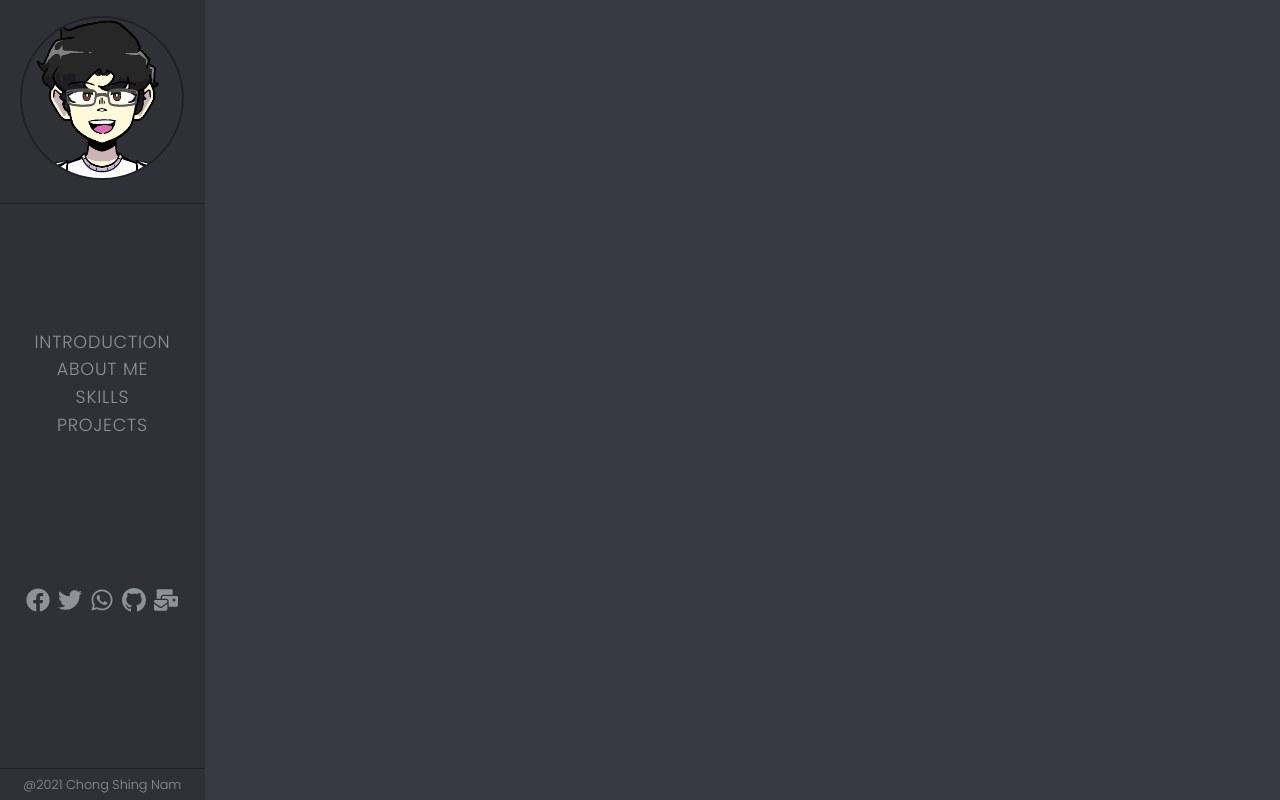
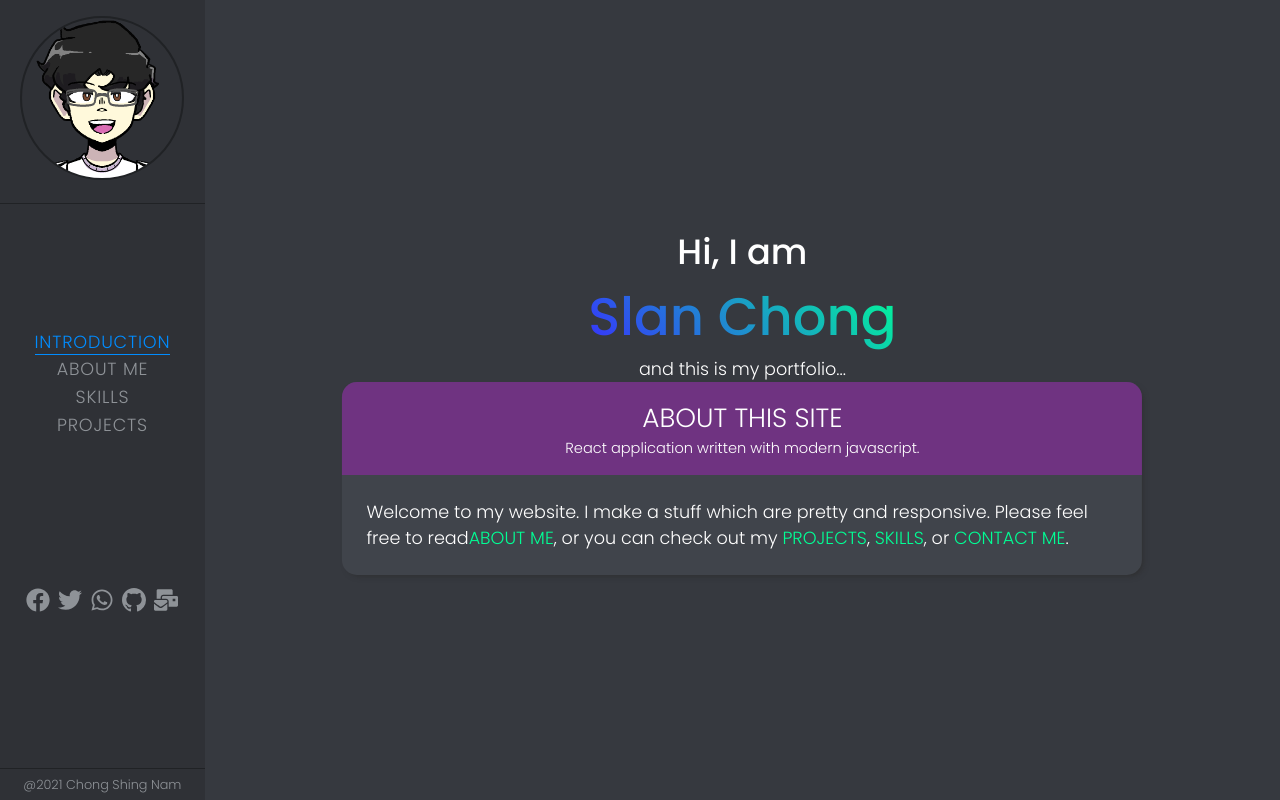
Before and after one commit to slan-chong/snchong-portfolio-main, a React (Create React App) app: page / in a window 1280 px wide. Built offline with nearby package versions, Linux system fonts and the light colour scheme.

Commit message:
relocate

```diff
--- a/src/App.jsx
+++ b/src/App.jsx
@@ -28,7 +28,7 @@ function App() {
       <div className="main-content">
         <div className="content">
         <Routes>
-          <Route path='/snchong-portfolio-main/' element={<Introduction/>} />
+          <Route path='/' element={<Introduction/>} />
           <Route path='/about-me' element={<AboutMe/>} />
           <Route path='/skills' element={<Skills/>} />
           <Route path='/projects' element={<Projects/>} />
--- a/src/components/Narbar.jsx
+++ b/src/components/Narbar.jsx
@@ -13,7 +13,7 @@ function Narbar() {
                 </div>
                 <ul className="nav-items">
                     <li className="nav-item">
-                        <NavLink to="/snchong-portfolio-main/" activeclassname="active">
+                        <NavLink to="/" activeclassname="active">
                             Introduction
                         </NavLink>
                     </li>
```
